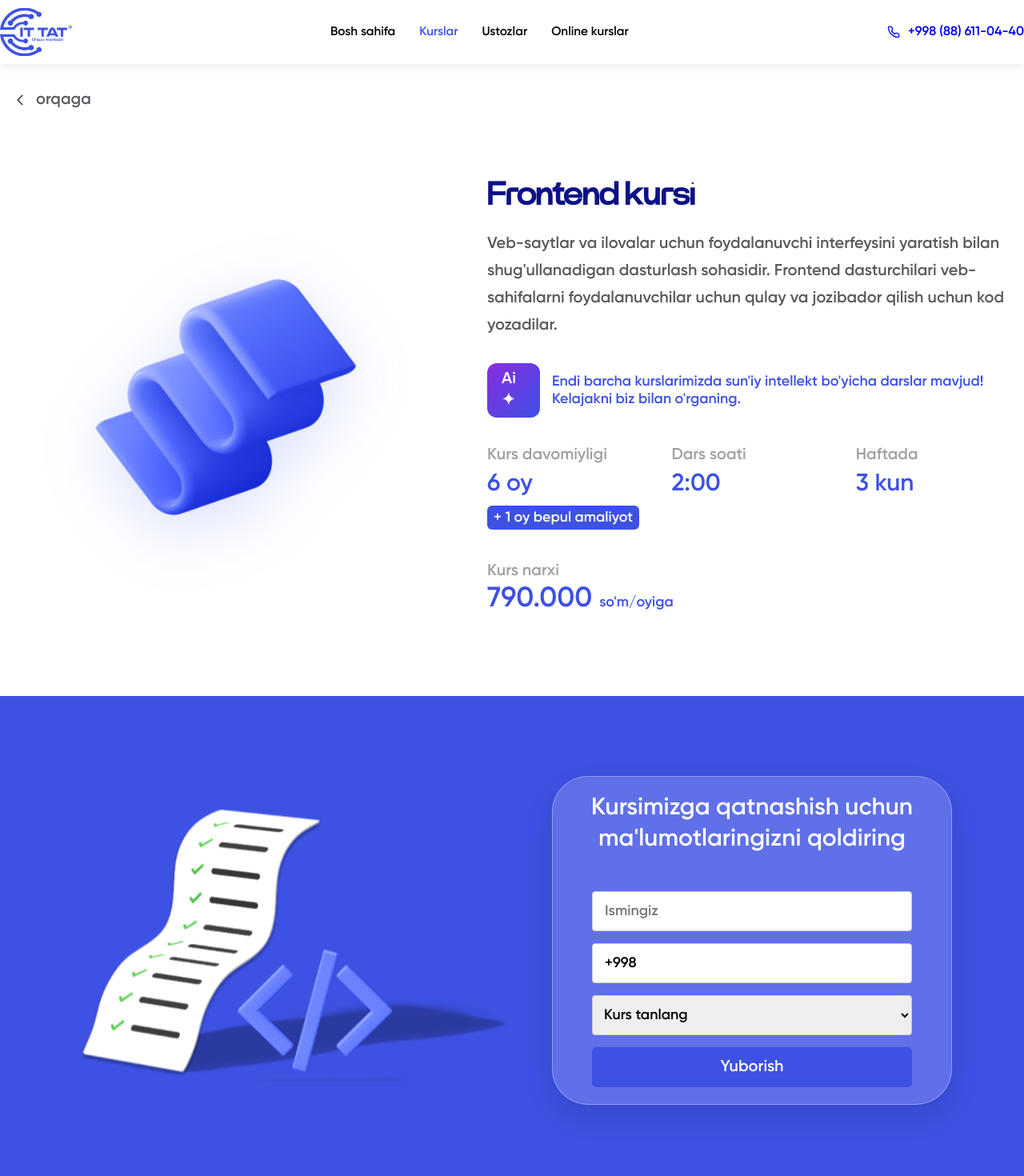
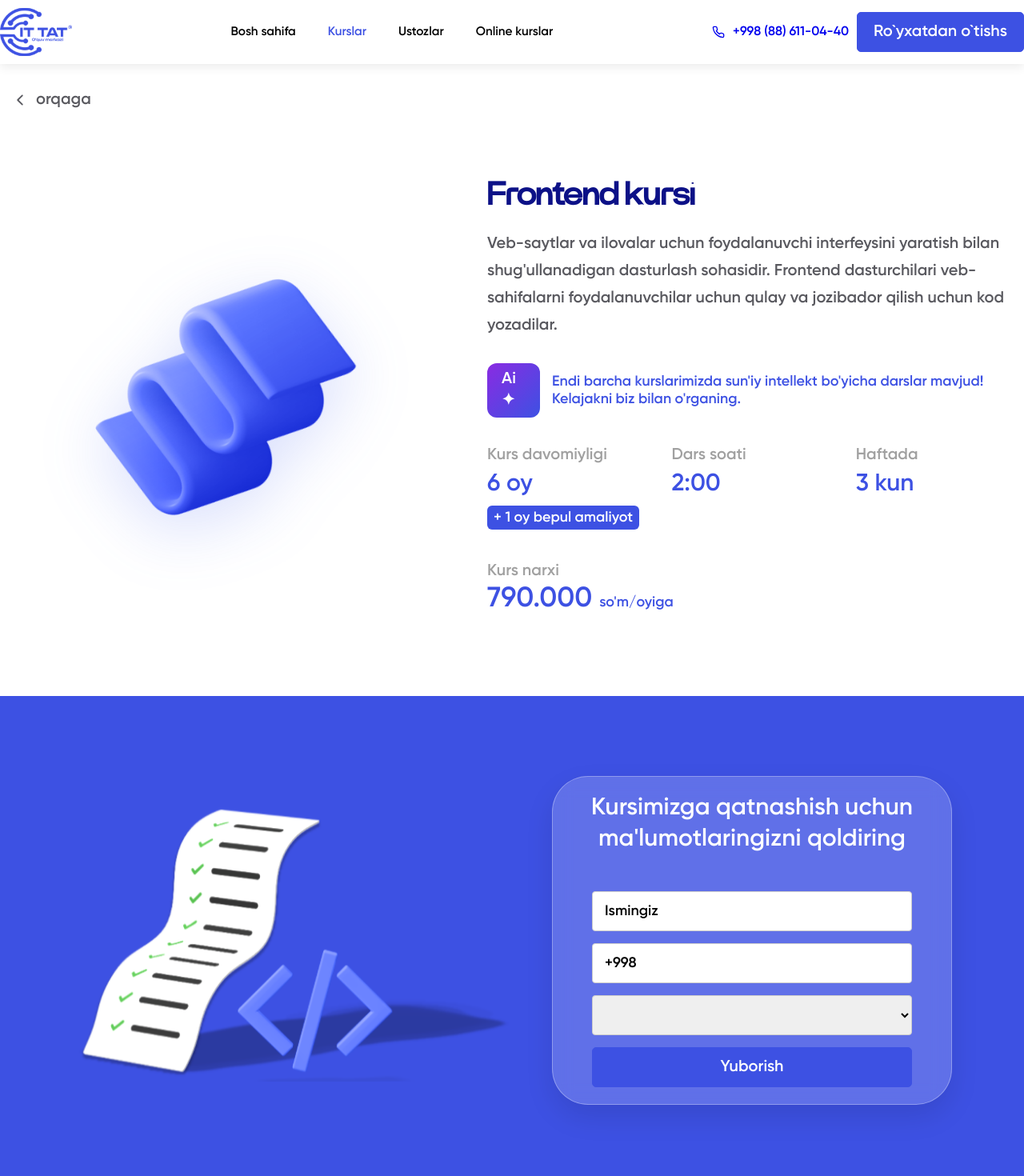
Before and after one commit to Sayyorbek2005/ITTAT, a React (Create React App) app: page /kurslar/1 in a window 1280 px wide. Shown: the top 1470 px of the page at 80% size. Built offline with nearby package versions, Linux system fonts and the light colour scheme.

Commit message:
BISMILLAH

```diff
--- a/package.json
+++ b/package.json
@@ -24,6 +24,7 @@
     "react-icons": "^5.5.0",
     "react-router-dom": "^7.8.2",
     "react-scripts": "^5.0.1",
+    "react-select": "^5.10.2",
     "react-spinners": "^0.17.0",
     "react-toastify": "^11.0.5",
     "react-youtube": "^10.1.0",
--- a/src/components/header/Header.jsx
+++ b/src/components/header/Header.jsx
@@ -15,6 +15,7 @@ import {
 } from "./Header.styles";
 import { Socials } from "../footer/Footer.styles";
 import { FaInstagram, FaTelegramPlane } from "react-icons/fa";
+import { Button } from "../../style/StyleComponent";
 
 const Header = () => {
   const navigate = useNavigate();
@@ -40,9 +41,12 @@ const Header = () => {
 
           {/* Desktop Telefon */}
           <Right>
-            <a href="tel:+998886110440">
+            <a href="tel:+998886110440" style={{marginRight: '10px'}}>
               <LuPhone /> +998 (88) 611-04-40
             </a>
+            <Button>
+              Ro`yxatdan o`tishs
+            </Button>
           </Right>
 
           {/* Mobil uchun Menu Icon */}
--- a/src/components/header/Header.styles.js
+++ b/src/components/header/Header.styles.js
@@ -45,6 +45,7 @@ export const Nav = styled.ul`
     font-size: var(--font-size-16) !important;
     font-size: 15px;
     transition: 0.3s;
+    padding: 5px;
     &.active { color: var(--primary); }
     &:hover { color: var(--primary); }
   }
--- a/src/components/modals/modalKonsultatsia/ModalKons.jsx
+++ b/src/components/modals/modalKonsultatsia/ModalKons.jsx
@@ -123,6 +123,7 @@ function ModalKons({ onClose }) {
 
       <form onSubmit={handleSubmit}>
         <Input
+
           type="text"
           name="name"
           placeholder="Ismingiz"
--- a/src/components/modals/modalRegist/ModalRegist.jsx
+++ b/src/components/modals/modalRegist/ModalRegist.jsx
@@ -1,4 +1,5 @@
 import React, { useState } from "react";
+
 import {
   FormWrapper,
   Title,
@@ -115,6 +116,27 @@ function ModalRegist
     }
   };
 
+  // ? select
+
+  const courseOptions = [
+  { value: "backend", label: "Backend" },
+  { value: "frontend", label: "Frontend" },
+  { value: "robotexnika", label: "Robotexnika" },
+  { value: "foundation", label: "Foundation" },
+  { value: "grafik", label: "Grafik dizayn" },
+  { value: "smm", label: "SMM" },
+  { value: "kompyuter", label: "Kompyuter savodxonligi" },
+];
+
+  const handleCourseChange = (selectedOption) => {
+  setFormData((prev) => ({
+    ...prev,
+    course: selectedOption ? selectedOption.value : "",
+  }));
+};
+
+
+
   return (
     <FormWrapper>
       <Title>Bepul Registratsiya</Title>
@@ -143,23 +165,41 @@ function ModalRegist
         />
 
         <Select
-          name="course"
-          value={formData.course}
-          onChange={handleChange}
-          error={errors.course}
-        >
-          <option value="">Kurs tanlang</option>
-          <option value="backend">Backend</option>
-          <option value="frontend">Frontend</option>
-          <option value="robotexnika">Robotexnika</option>
-          <option value="foundation">Foundation</option>
-          <option value="grafik">Grafik dizayn</option>
-          <option value="smm">SMM</option>
-          <option value="kompyuter">Kompyuter savodxonligi</option>
-        </Select>
+  options={courseOptions}
+  onChange={handleCourseChange}
+  placeholder="Kurs tanlang"
+  isSearchable={false}
+  styles={{
+    control: (base, state) => ({
+      ...base,
+      padding: "6px",
+      borderRadius: "6px",
+      border: state.isFocused ? "1px solid #4a90e2" : "1px solid #ccc",
+      boxShadow: "none",
+      "&:hover": {
+        border: "1px solid #4a90e2",
+      },
+    }),
+
+    option: (base, state) => ({
+      ...base,
+      backgroundColor: state.isFocused ? "#4a90e2" : "#fff",
+      color: state.isFocused ? "#fff" : "#000",
+      cursor: "pointer",
+    }),
+
+    menu: (base) => ({
+      ...base,
+      borderRadius: "6px",
+      overflow: "hidden",
+    }),
+  }}
+/>
+
 
         <Button type="submit" disabled={loading}>
           {loading ? "Yuborilmoqda..." : "Yuborish"}
+
         </Button>
       </form>
 
--- a/src/components/modals/modalsStyles/Modals.styles.js
+++ b/src/components/modals/modalsStyles/Modals.styles.js
@@ -46,7 +46,11 @@ export const Input = styled.input`
   border: ${(props) => (props.error ? "1px solid red" : "1px solid #ccc")};
   outline: none;
   font-size: 18px;
+  color: var(--black);
 
+  &::placeholder {
+    color: black;
+  }
 `;
 
 export const Select = styled.select`
--- a/src/pages/bizningKurslarimiz/bizningKurslarimiz.css
+++ b/src/pages/bizningKurslarimiz/bizningKurslarimiz.css
@@ -164,7 +164,8 @@
 }
 
 .arrow-circle:hover {
-    transform: translateX(10px);
+    background-color: var(--primary);
+    color: var(--white);
 }
 
 /* Grafik shakl (Rasm o'rniga vaqtinchalik) */
--- a/src/pages/home/Home.styles.js
+++ b/src/pages/home/Home.styles.js
@@ -65,7 +65,8 @@ export const Tags = styled.div`
     cursor: pointer;
 
     &:hover{
-        transform: translateX(10px);
+        background: var(--white);
+        color:var(--primary);
     }
   }
 `;
--- a/src/style/StyleComponent.js
+++ b/src/style/StyleComponent.js
@@ -19,10 +19,13 @@ export const Button = styled.button`
     border: none;
     border-radius: 5px;
     font-size: var(--font-size-20);
+    transition: all .3s ease;
+    border: 1px solid var(--primary);
 
 
     &:hover {
-        background-color: var(--dark-primary-color);
+        background-color: var(--white);
+        color: var(--primary);
     }
 `
 
```
Also changed, not shown: src/pages/home/Home.jsx (+4 -4 lines), 1 other file (tests, documents, lock files or other folders).
